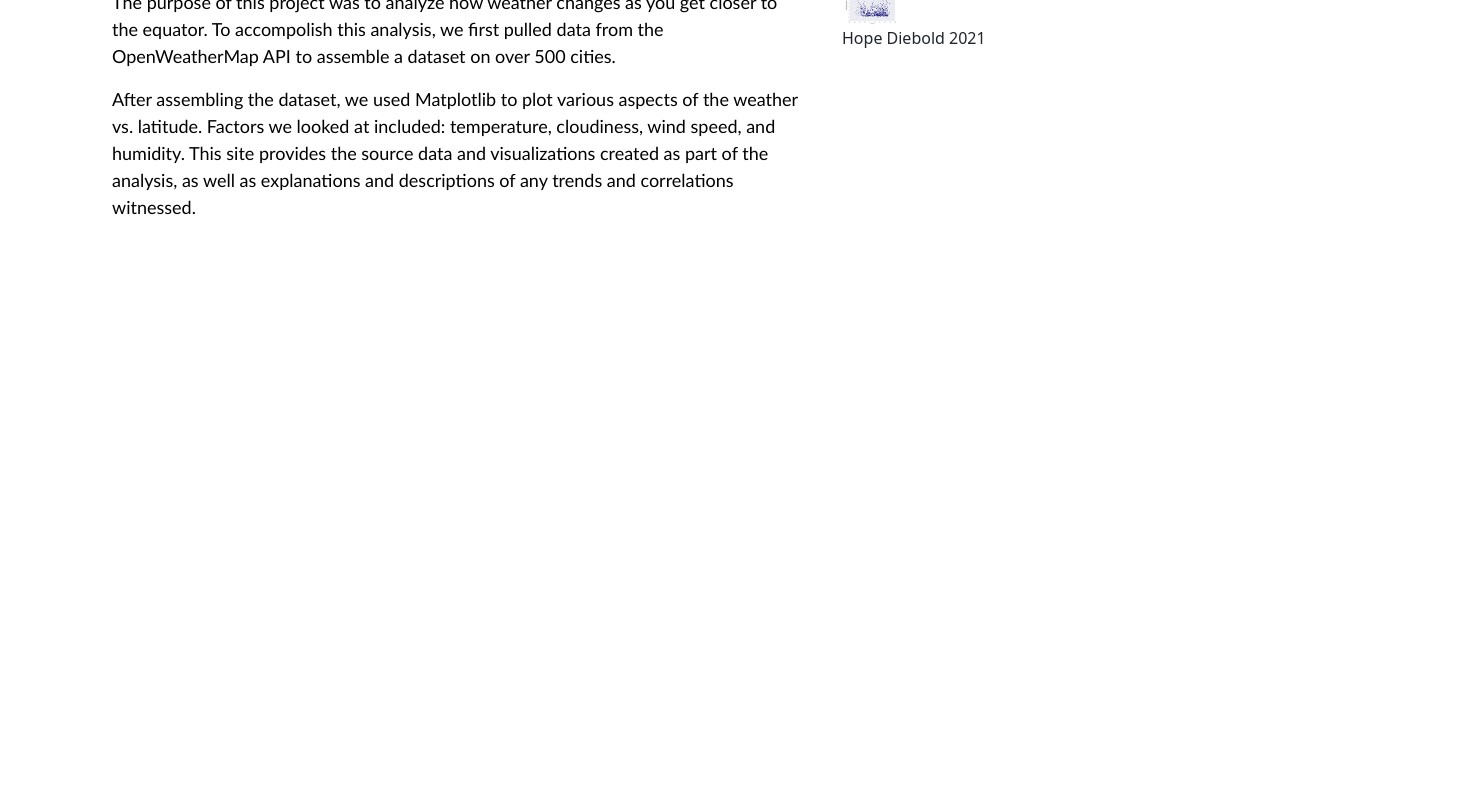
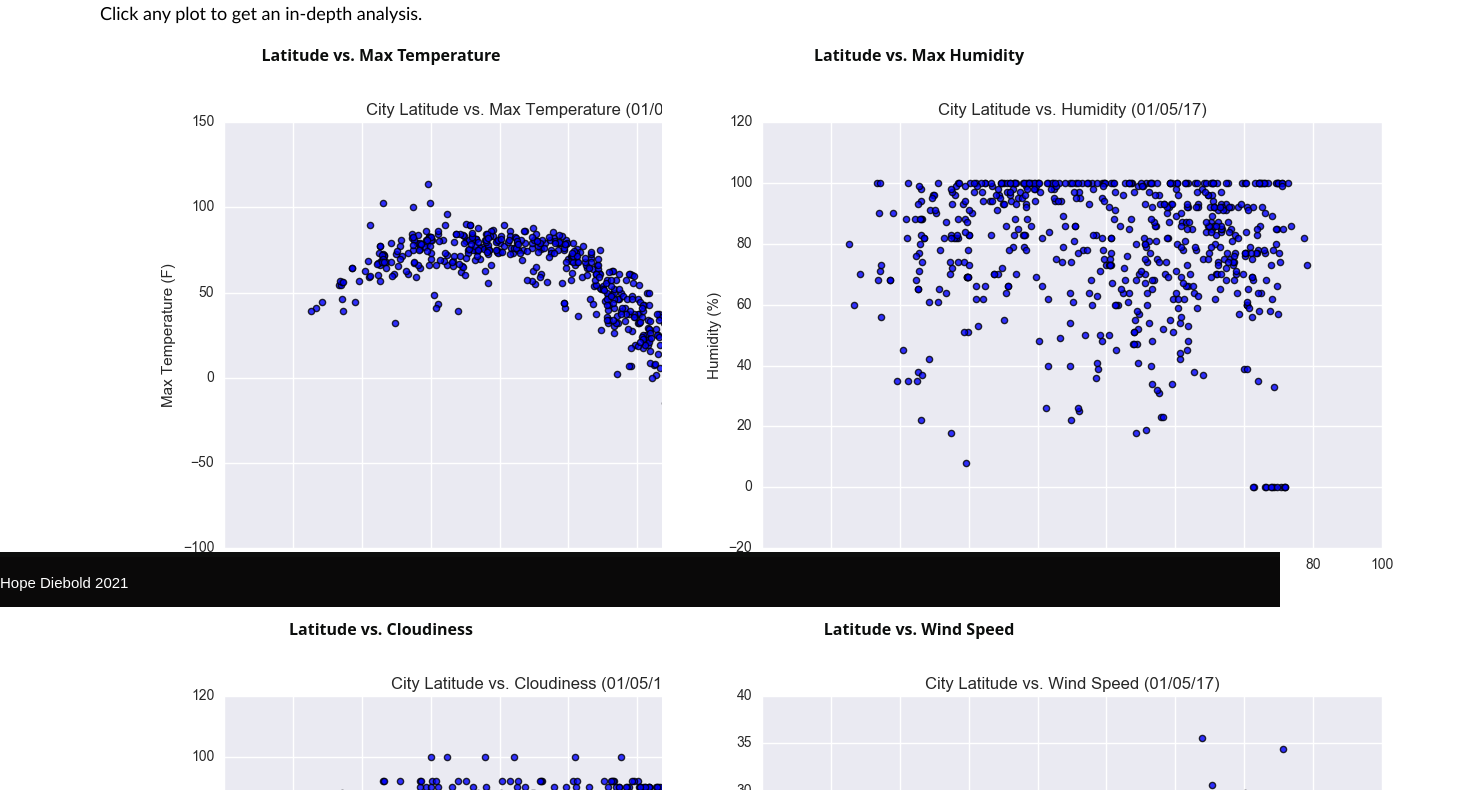
Before and after one commit to EpohDespair/web-design-challenge, a plain HTML site: page comparison.html in a window 1280 px wide. Shown: the part 193-983 px from the top of the page, 1462 px wide, since content can reach past the window. Before the commit the page ends 800 px from the top, so only its background shows below. Drawn offline with nearby package versions, Linux system fonts and the light colour scheme.

Commit message:
finished comparison page; updated style

```diff
--- a/comparison.html
+++ b/comparison.html
@@ -55,24 +55,55 @@
     </div>
  <!-- create content-->
  <div class="container">
-    <div class="row">
-      <div class="col-sm-12 col-md-8">
-          <div class=box>
-
-            <h1> Summary: Latitude vs. X </h1>
-            <p>
-                The purpose of this project was to analyze how weather changes as you get closer to the equator. To accompolish this analysis, we first pulled data from the OpenWeatherMap API to assemble a dataset on over 500 cities.
-            </p>
-            <p>
-                After assembling the dataset, we used Matplotlib to plot various aspects of the weather vs. latitude. Factors we looked at included: temperature, cloudiness, wind speed, and humidity. This site provides the source data and visualizations created as part of the analysis, as well as explanations and descriptions of any trends and correlations witnessed.
-            </p>
+  <section class="row">
+    <div class=box>
+    <div>
+      <div class="description-content">
+        <h3 class="description-header">Comparison: Latitude vs X</h3>
+        <hr>
+          <p>Click any plot to get an in-depth analysis.</p>
+                    <div class="container">
+                      <div class="row">
+                        <div class="col-lg-6">
+                          <div class="imageNav-header">Latitude vs. Max Temperature
+                          </div>
+                          <a href="temp.html">
+                          <img src="Resources/assets/images/Fig1.png" alt="Latitude vs. Max Temperature", class="imageNav-photo">
+                          </a>
+                        </div>
+                        <div class="col-lg-6">
+                          <div class="imageNav-header">Latitude vs. Max Humidity
+                          </div>
+                          <a href="humidity.html">
+                          <img src="Resources/assets/images/Fig2.png" alt="Latitude vs. Humidity",  class="imageNav-photo">
+                          </a>
+                        </div>
+                        <div class="col-lg-6">
+                          <div class="imageNav-header">Latitude vs. Cloudiness
+                          </div>
+                          <a href="cloudiness.html">
+                          <img src="Resources/assets/images/Fig3.png" alt="Latitude vs. Cloudiness", class="imageNav-photo">
+                          </a>
+                        </div>
+                        <div class="col-lg-6">
+                          <div class="imageNav-header">Latitude vs. Wind Speed
+                          </div>
+                          <a href="wind.html">
+                          <img src="Resources/assets/images/Fig4.png" alt="Latitude vs. Wind Speed",  class="imageNav-photo">
+                          </a>
+                        </div>
+                        </div>
+                      </div>
         </div>
     </div>
-        <div class="col-sm-12 col-md-4">
 
+    </div>
+  </section>
+</div>
+<!-- Commented out for this page as I feel it's unnecessary and redundant -->
 <!-- create responsive sidebar with images -->
 <!-- The sidebar -->
-<div class="col-sm-12 col-md-4 col-lg-4" >
+<!-- <div class="col-sm-12 col-md-4 col-lg-4" >
     <a href="temp.html">
         <img src="Resources/assets/images/Fig1.png" class="rounded float-left thumbnail" alt="Latitude vs Temperature">
     </a>
@@ -85,7 +116,7 @@
     <a href="wind.html">
         <img src="Resources/assets/images/Fig4.png" class="rounded float-left thumbnail" alt="Latitude vs Wind Speed">
     </a>
-  </div>
+  </div> -->
 
 
 
--- a/style.css
+++ b/style.css
@@ -2,6 +2,7 @@
 .nav-item {
     margin-left: 10%;
 }
+
 /* sidebar*/
 .thumbnail {
     width:50%;
@@ -34,3 +35,44 @@ p{
         background-color: white;
 
       }
+
+      /* header for comparison page */
+.imageNav-header {
+    color: #0c0e0d;
+    font-weight: bold;
+    font-size: 8;
+    text-align: center;
+
+}
+
+footer{
+
+background-color: #0a0909;
+
+border-top-style: solid;
+
+border-top-width: 5px;
+
+border-top-color: rgb(13, 14, 13);
+
+color: white;
+
+min-height: 55px;
+
+font-family: Arial, Tahoma, sans-serif;
+
+font-size: 15px;
+
+text-align: left;
+
+position: fixed;
+
+left: 0;
+
+bottom: 0;
+
+width: 100%;
+
+padding-top: 15px;
+
+}
```
Also changed, not shown: data.html (+7 -13 lines).
